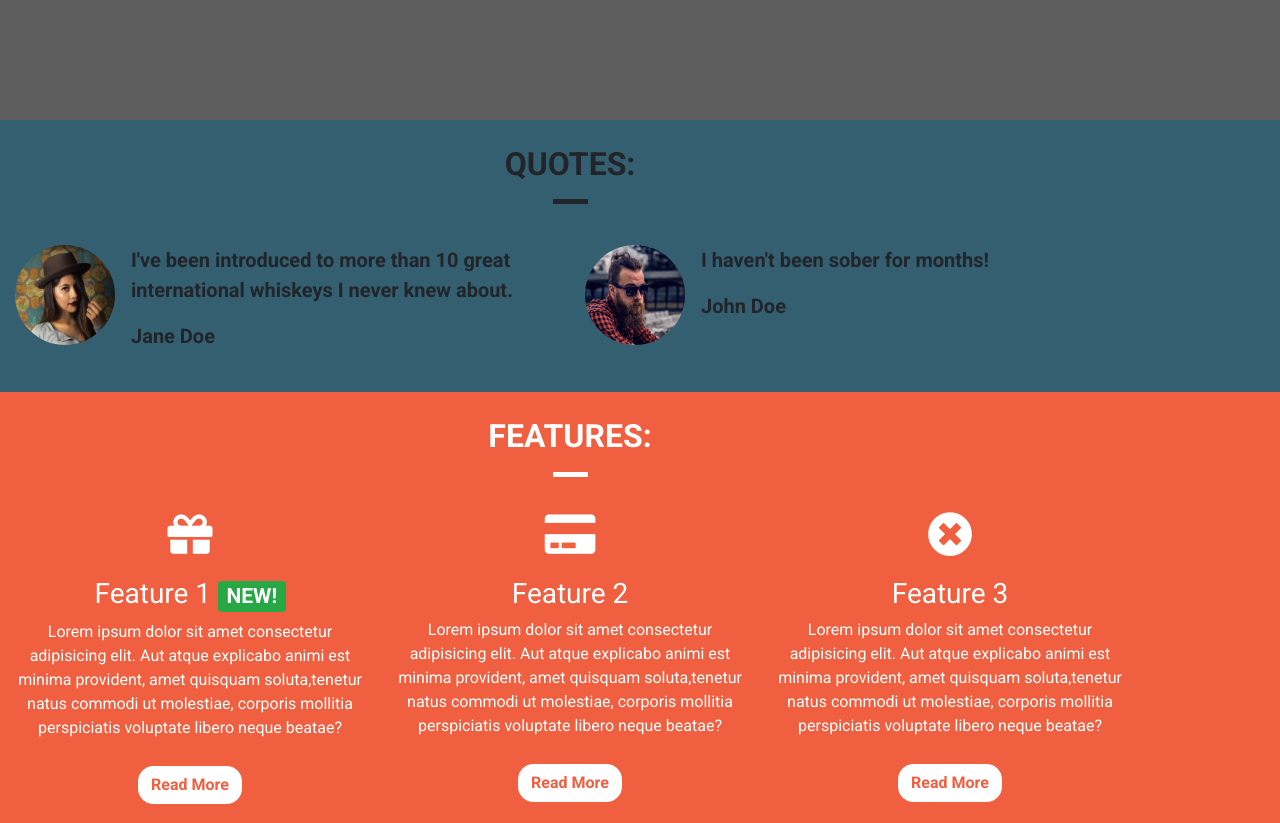
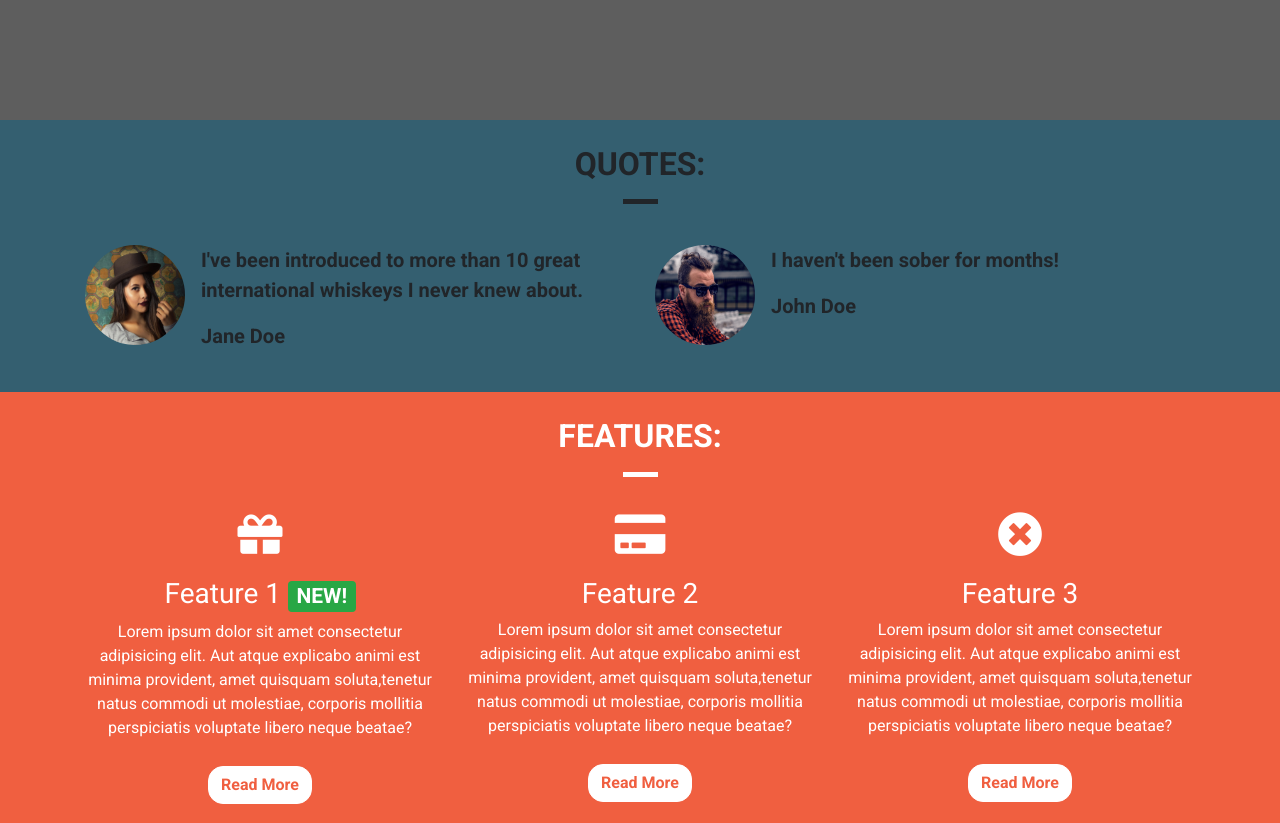
Before and after one commit to hhaadriaansen/Whiskey-drop-Website, a plain HTML site: page index.html in a window 1280 px wide. Shown: the part 680-1503 px from the top of the page. Drawn offline with nearby package versions, Linux system fonts and the light colour scheme.

Commit message:
Updated Whiskey-drop website.
- Added @media queries for the larger viewports.
- Changed css for responsive elements to be centered when on larger
viewports.

```diff
--- a/main.css
+++ b/main.css
@@ -339,30 +339,12 @@ mark {
   }
 
 }
-/*
+
 @media (min-width: 992px) {
 
-  .favorites-wrapper {
-    position: relative;
-    align-items: center;
-    justify-content: center;
-  }
-
-  .callout-wrapper {
-
-  }
-
-  .quotes-con-wrapper {
-
-  }
-
-  .feature-con-wrapper {
-
-  }
-
-====
-maybe something with this watch the videos as to how to center the whole div inside bootstrap!!
-align-items: center;
-  justify-content: center;
-
-  */
+  .content-container {
+    padding: 25px 0px;
+    margin-right: auto;
+    margin-left: auto;
+}
+}
```
